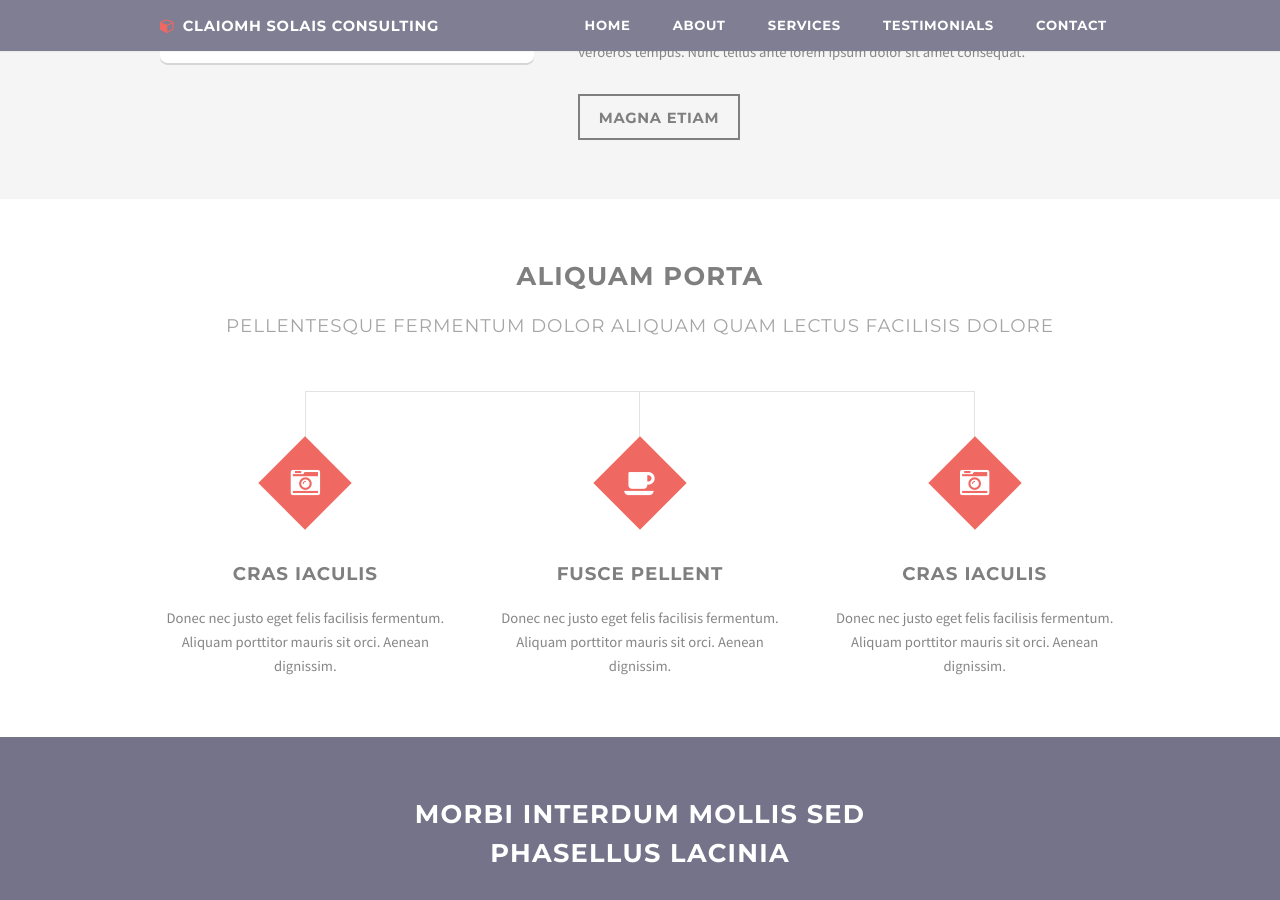
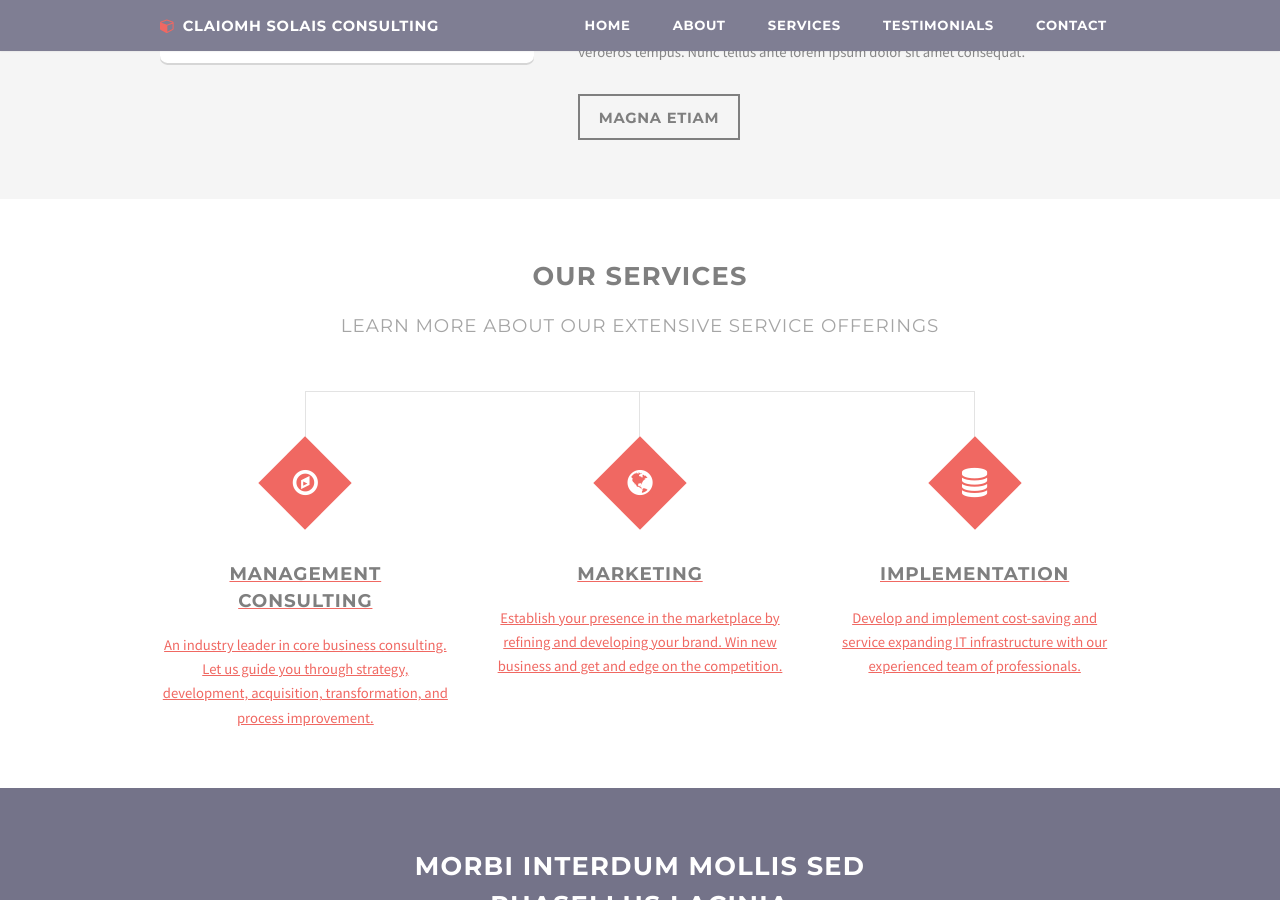
Before and after one commit to SolaisConsulting/SolaisConsulting.github.io, a Jekyll site: the page built from index.html, in a window 1280 px wide and 900 px high, scrolled down 1125 px. Built offline with Jekyll 4.4.1, drawn with Linux system fonts in a browser that asks for light colours; some of the changed text lies outside the part shown.

Commit message:
Updates to homepage and such.

```diff
--- a/index.html
+++ b/index.html
@@ -5,10 +5,10 @@ layout: default
 	<section id="banner">
 		<div class="container">
 			<header>
-				<h2>Donec amet sed<br />
-				eget felis facilisis</h2>
-				<p>Morbi in sem quis dui plac viva<br />
-				erat ornare consequat</p>
+				<h2>Claiomh Solais<br />
+				Consulting</h2>
+				<p>Developing thought leadership <br />
+				in an ever-changing World.</p>
 			</header>
 			<ul class="actions">
 				<li><a href="#" class="button icon icon-after fa-chevron-right">Read More</a></li>
@@ -65,29 +65,35 @@ layout: default
 	<section id="three" class="wrapper style3 special">
 		<div class="container">
 			<header>
-				<h2>Aliquam porta</h2>
-				<p>Pellentesque fermentum dolor aliquam quam lectus facilisis dolore</p>
+				<h2>Our Services</h2>
+				<p>Learn more about our extensive service offerings</p>
 			</header>
 			<div class="row 200%">
 				<div class="4u 12u$(small)">
 					<section class="tree first">
-						<span class="icon major fa-camera-retro"></span>
-						<h3>Cras iaculis</h3>
-						<p>Donec nec justo eget felis facilisis fermentum. Aliquam porttitor mauris sit orci. Aenean dignissim.</p>
+						<a href="/services.html">
+							<span class="icon major fa-compass"></span>
+							<h3>Management Consulting</h3>
+							<p>An industry leader in core business consulting.  Let us guide you through strategy, development, acquisition, transformation, and process improvement.</p>
+						</a>
 					</section>
 				</div>
 				<div class="4u 12u$(small)">
 					<section class="tree">
-						<span class="icon major fa-coffee"></span>
-						<h3>Fusce pellent</h3>
-						<p>Donec nec justo eget felis facilisis fermentum. Aliquam porttitor mauris sit orci. Aenean dignissim.</p>
+						<a href="/services.html">
+							<span class="icon major fa-globe"></span>
+							<h3>Marketing</h3>
+							<p>Establish your presence in the marketplace by refining and developing your brand. Win new business and get and edge on the competition.</p>
+						</a>
 					</section>
 				</div>
 				<div class="4u$ 12u$(small)">
 					<section class="tree last">
-						<span class="icon major fa-camera-retro"></span>
-						<h3>Cras iaculis</h3>
-						<p>Donec nec justo eget felis facilisis fermentum. Aliquam porttitor mauris sit orci. Aenean dignissim.</p>
+						<a href="/services.html">
+							<span class="icon major fa-database"></span>
+							<h3>Implementation</h3>
+							<p>Develop and implement cost-saving and service expanding IT infrastructure with our experienced team of professionals.</p>
+						</a>
 					</section>
 				</div>
 			</div>
```
Also changed, not shown: _includes/services.md (+2 -2 lines).
